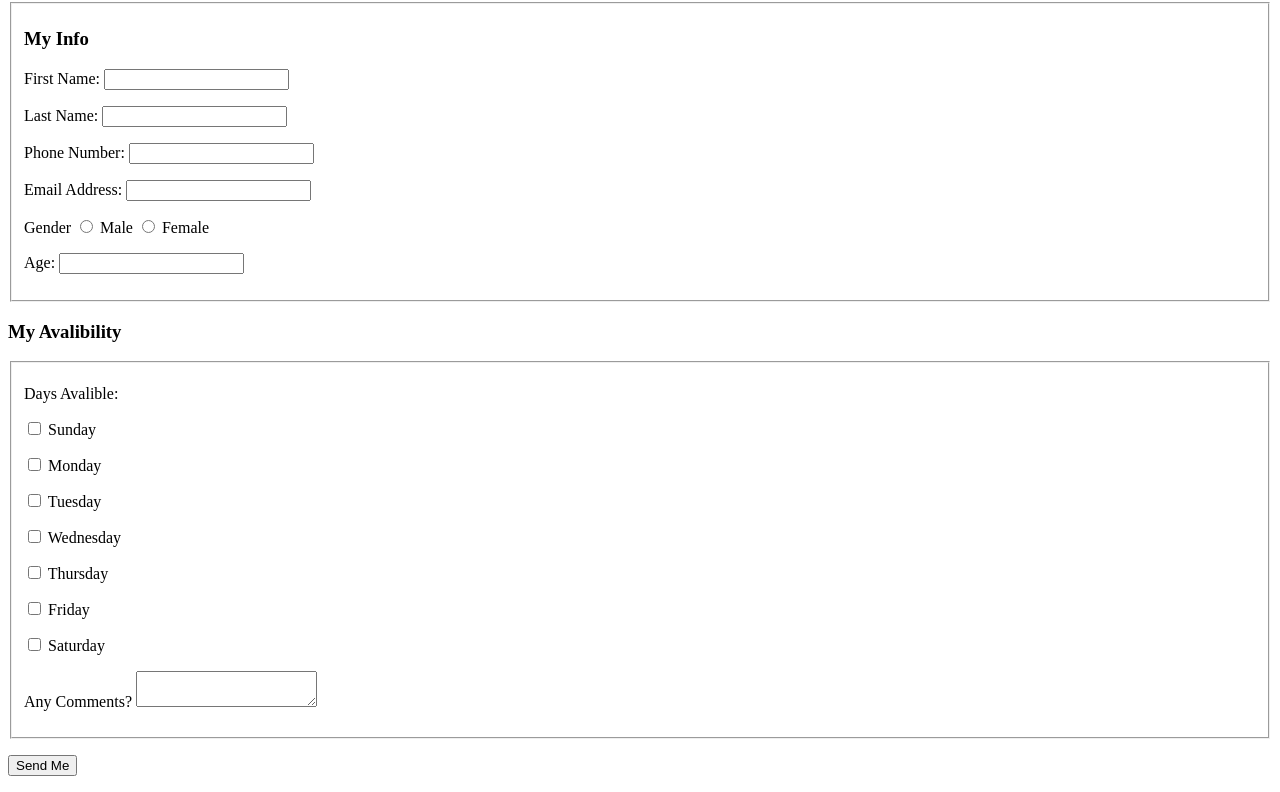
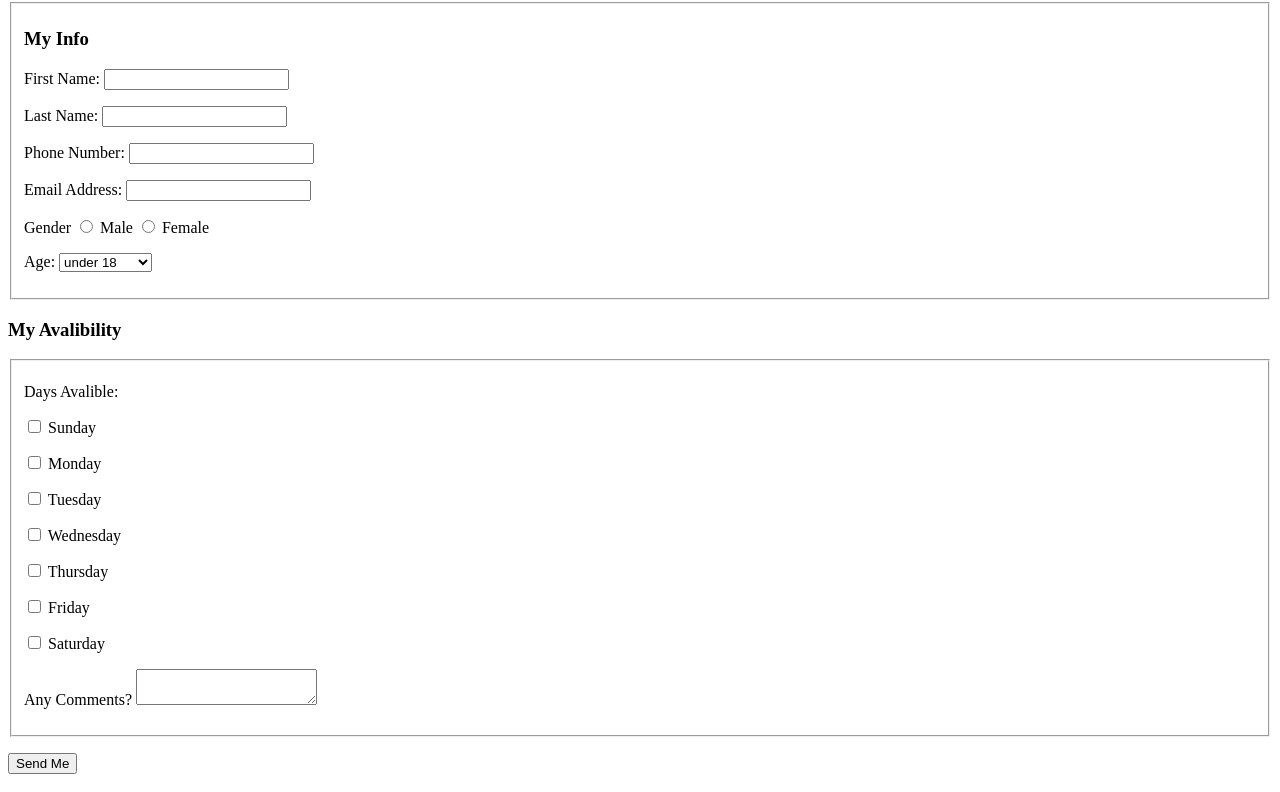
Before and after one commit to eprager/itmd361-lab4, a plain HTML site: page index.html in a window 1280 px wide. Shown: the part 78-870 px from the top of the page. Drawn offline with Linux system fonts and the light colour scheme.

Commit message:
dropdown for ages

```diff
--- a/index.html
+++ b/index.html
@@ -35,7 +35,15 @@
       </p>
       <p>
         <label for="age">Age: </label>
-        <input type="select" id="age" name="age_field">
+        <select name="age_field" id="age">
+          <option value="under 18">under 18</option>
+          <option value="18 - 24">18 - 24</option>
+          <option value="25 - 34">25 - 34</option>
+          <option value="35 - 44">35 - 44</option>
+          <option value="45 - 54">45 - 54</option>
+          <option value="55 - 54">55 - 64</option>
+          <option value="65 and over">65 and over</option>
+        </select>
       </p>
     </fieldset>
     <h3>My Avalibility</h3>
```
